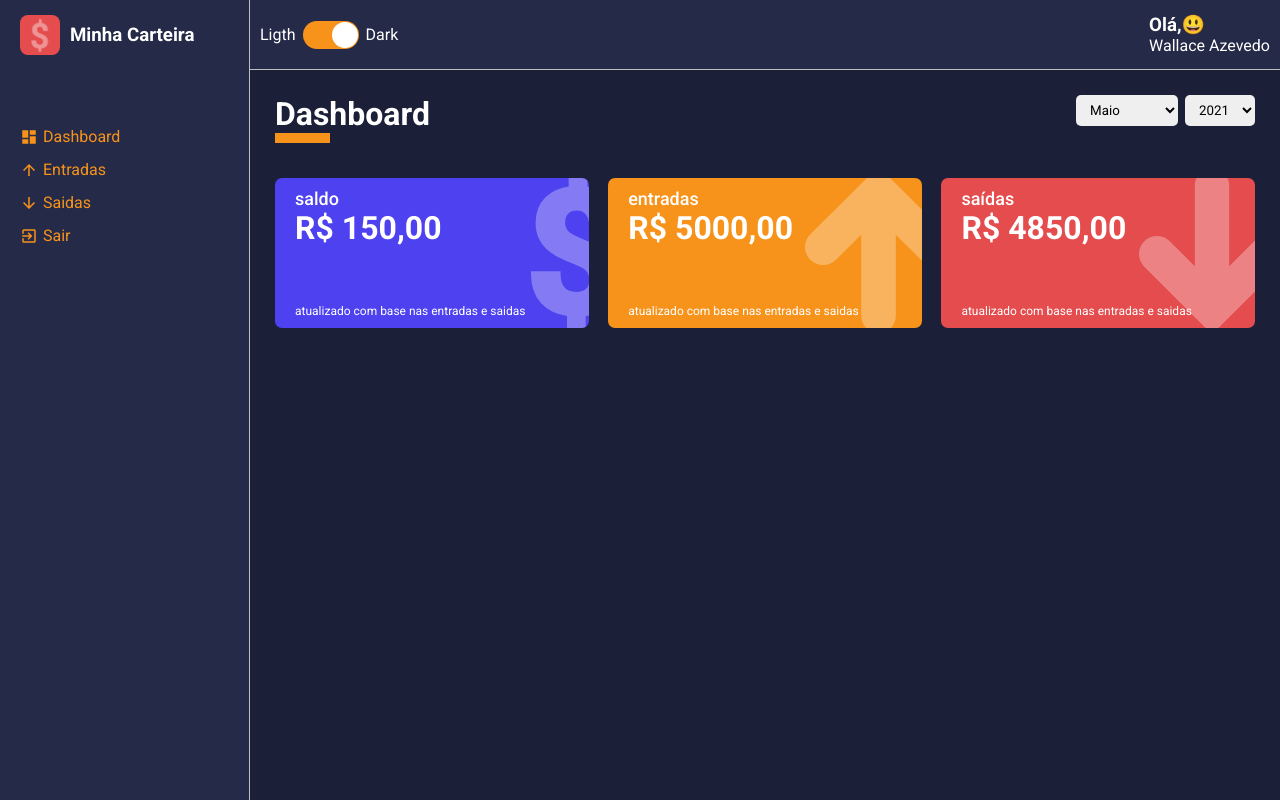
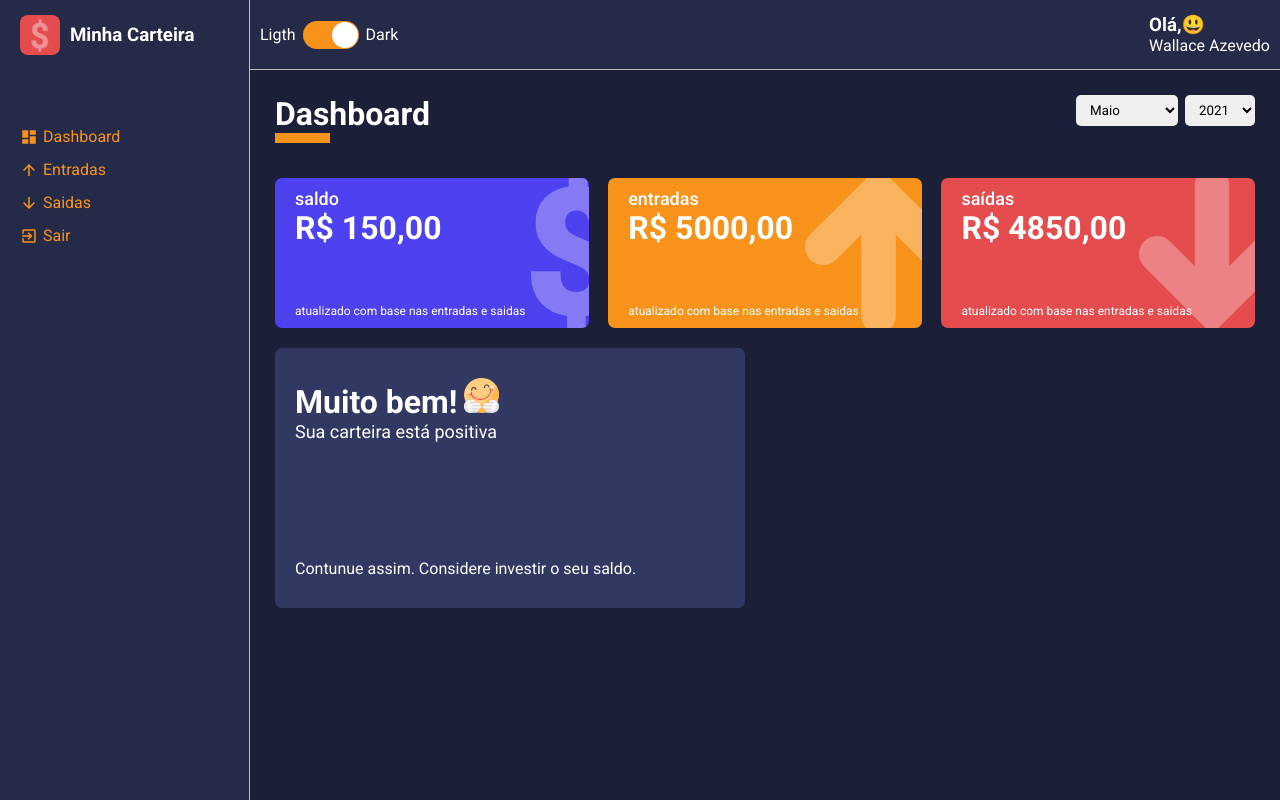
Before and after one commit to wallaceAzevedo/minha-carteira, a React (Create React App) app: page /dashboard in a window 1280 px wide. Built offline with nearby package versions, Linux system fonts and the light colour scheme.

Commit message:
Fim da aula 32
Novo cartão inserido

```diff
--- /dev/null
+++ b/src/components/MensageBox/index.tsx
@@ -0,0 +1,35 @@
+import React from 'react';
+
+
+import {Container} from './styles';
+
+interface IMensageBoxProps {
+    title:string;
+    description:string;
+    footerText:string;
+    icon:string;
+}
+
+const MensageBox : React.FC<IMensageBoxProps> = ({
+    title,
+    description,
+    footerText,
+    icon,
+}) => {
+    return (
+        <Container>
+            <header>
+                <h1>
+                    {title}
+                    <img src={icon} alt={title}/>
+                </h1>
+                <p>{description}</p>
+            </header>
+            <footer>
+                <span>{footerText}</span>
+            </footer>
+        </Container>
+    );
+}
+
+export default MensageBox;
--- /dev/null
+++ b/src/components/MensageBox/styles.ts
@@ -0,0 +1,27 @@
+import styled from 'styled-components';
+
+export const Container = styled.div`
+  width:48%;
+  height: 260px;
+
+  background-color: ${props => props.theme.colors.tertiary};
+  color: ${props => props.theme.colors.white};
+
+  border-radius: 7px;
+
+  margin: 10px 0;
+  padding: 30px 20px;
+
+  display: flex;
+  flex-direction: column;
+  justify-content: space-between;
+
+  > header img {
+      width: 35px;
+      margin-left: 7px;
+  }
+
+  > header p {
+      font-size: 18px;
+  }
+`;
--- a/src/pages/Dashboard/index.tsx
+++ b/src/pages/Dashboard/index.tsx
@@ -4,10 +4,14 @@
 import ContentHeader from '../../components/ContentHeader';
 import SelectInput from '../../components/SelectInput';
 import Walletbox from '../../components/Walletbox';
+import MessageBox from '../../components/MensageBox'
 
 import expenses from '../../repositories/expenses';
 import gains from '../../repositories/gains';
 import listOfMonths from '../../utils/months';
+
+import happyImg from '../../assets/happy.svg';
+import sadImg from '../../assets/sad.svg';
 
 
 import {
@@ -106,6 +110,13 @@
                icon="arrowDown"
 
                />
+
+               <MessageBox
+                 title="Muito bem!"
+                 description="Sua carteira está positiva"
+                 footerText="Contunue assim. Considere investir o seu saldo."
+                 icon={happyImg}
+               />
            </Content>
         </Container>
     );
--- a/src/pages/Dashboard/styles.ts
+++ b/src/pages/Dashboard/styles.ts
@@ -4,6 +4,6 @@
 
 export const Content = styled.div`
    display:flex;
-
    justify-content: space-between;
+   flex-wrap: wrap;
 `;
```
